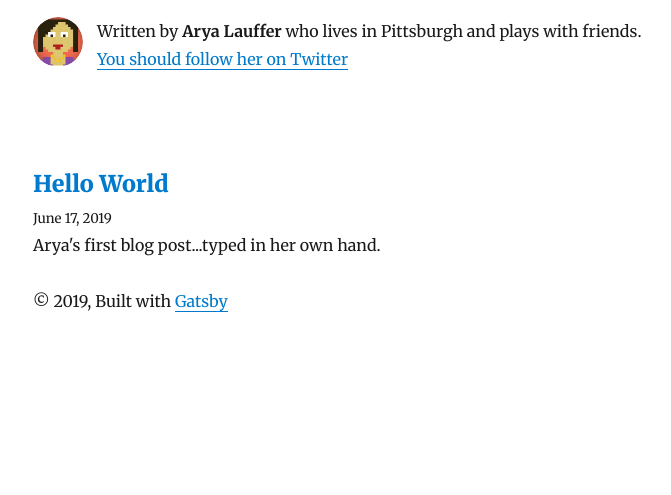
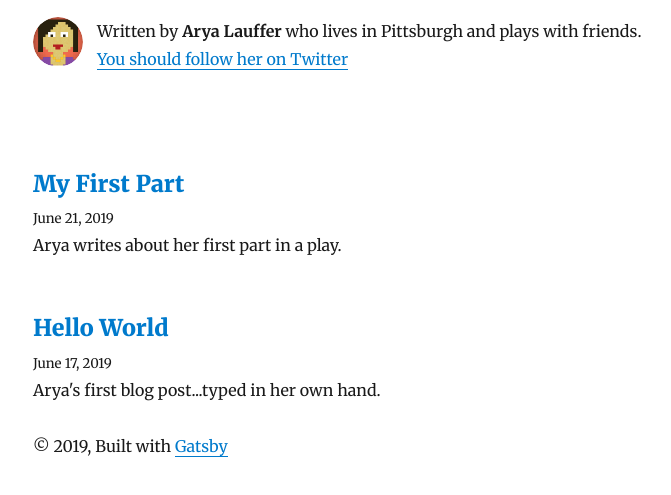
Before and after one commit to aryalauffer/my-blog, a Gatsby site: page / in a window 1280 px wide. Shown: the part 137-632 px from the top of the page, without its empty margins (292-963 px from the left). Built offline with nearby package versions, Linux system fonts and the light colour scheme; Gatsby itself is replaced by a stand-in of ours; some packages are replaced by stand-ins of ours.

Commit message:
Added my-first-play

```diff
--- /dev/null
+++ b/content/blog/my-first-play/index.md
@@ -0,0 +1,11 @@
+---
+title: My First Part
+date: "2019-06-21T00:06:04.372Z"
+description: Arya writes about her first part in a play.
+tags: ["theater"]
+---
+
+My play is Lilo and Stitch. My part is Nani.
+
+![Researching](./research.jpg)
+![Reading Through](./readthrough.jpg)
--- a/src/pages/index.js
+++ b/src/pages/index.js
@@ -19,10 +19,13 @@ class BlogIndex extends React.Component {
         {posts.map(({ node }) => {
           const title = node.frontmatter.title || node.fields.slug
           return (
-            <div key={node.fields.slug}>
+            <div key={node.fields.slug}
+            style={{
+              marginBottom: rhythm(1),
+            }}>
               <h3
                 style={{
-                  marginBottom: rhythm(1 / 4),
+                  marginBottom: rhythm(1/4),
                 }}
               >
                 <Link style={{ boxShadow: `none` }} to={node.fields.slug}>
```
Also changed, not shown: content/blog/my-first-play/readthrough.jpg (added), content/blog/my-first-play/research.jpg (added).
